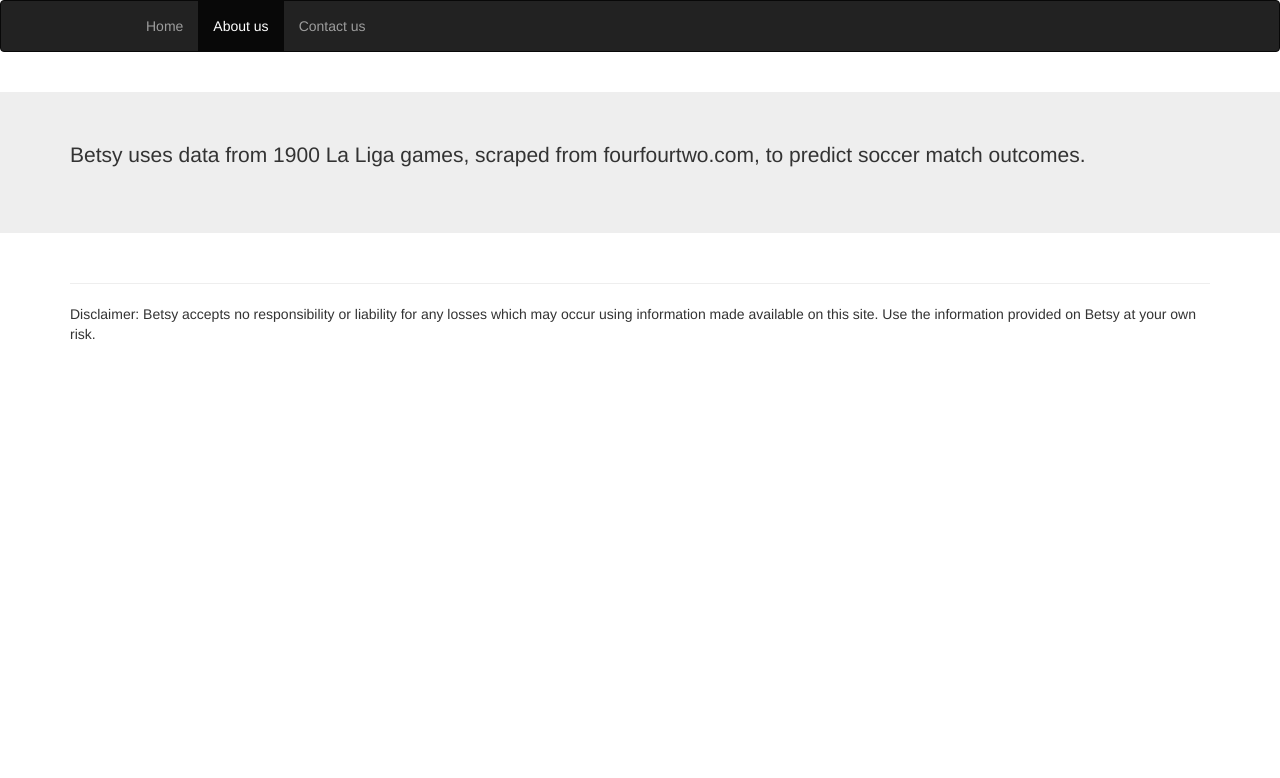
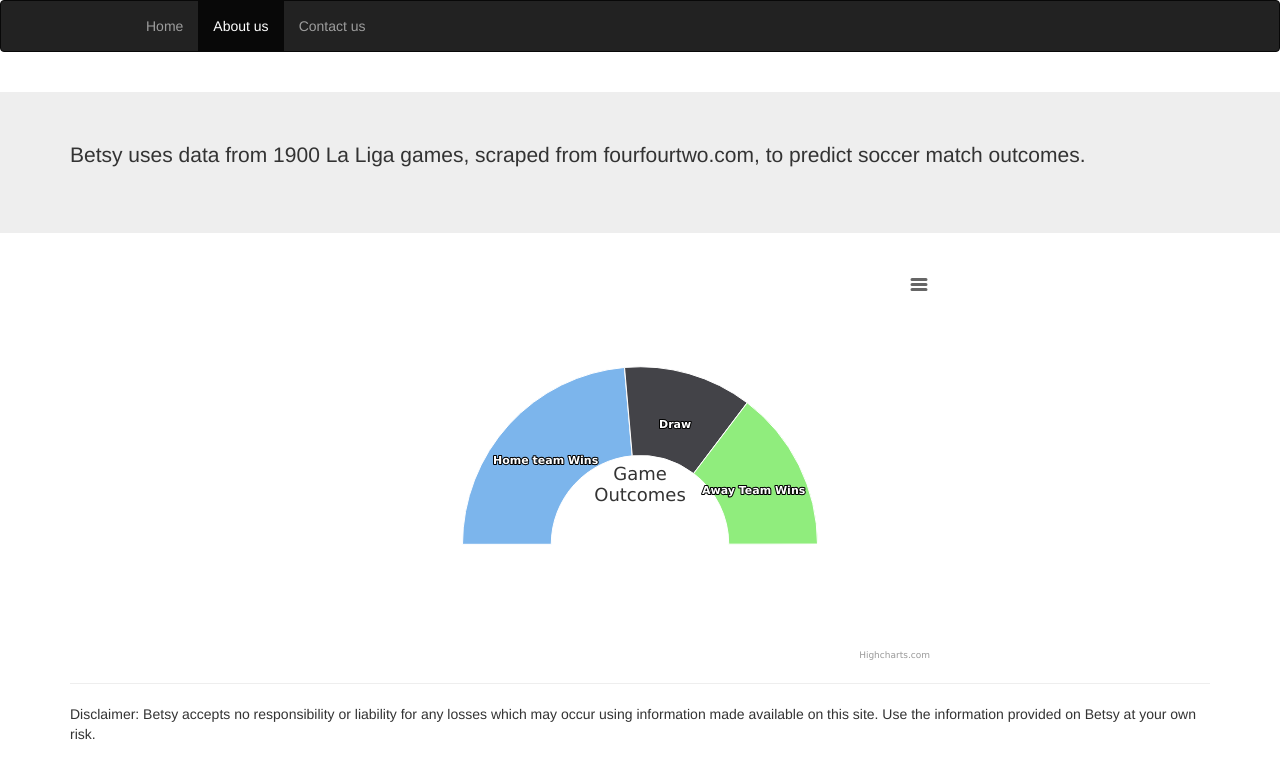
Before and after one commit to annaomalley/cis400-betsy, a website: page website/views/about.html in a window 1280 px wide. Drawn offline with nearby package versions, Linux system fonts and the light colour scheme.

Commit message:
added relevant chart

```diff
--- a/website/views/about.html
+++ b/website/views/about.html
@@ -2,6 +2,9 @@
 <head>
 <link rel="stylesheet" href="http://maxcdn.bootstrapcdn.com/bootstrap/3.3.1/css/bootstrap.min.css">
 <script src="//maxcdn.bootstrapcdn.com/bootstrap/3.3.1/js/bootstrap.min.js"></script>
+<script src="http://code.highcharts.com/highcharts.js"></script>
+<script src="http://code.highcharts.com/modules/exporting.js"></script>
+
 <title>About</title>
 
 </head>
@@ -27,6 +30,10 @@
 
 <div class="container">
 
+
+<div id="container" style="min-width: 310px; height: 400px; max-width: 600px; margin: 0 auto"></div>
+
+
 <hr>
 <footer>
   <p> Disclaimer: Betsy accepts no responsibility or liability for any losses which may occur using information made available on this site. Use the information provided on Betsy at your own risk.
@@ -38,5 +45,51 @@
   </div>
 
   </div>
+
+  <script>
+Highcharts.chart('container', {
+    chart: {
+        plotBackgroundColor: null,
+        plotBorderWidth: 0,
+        plotShadow: false
+    },
+    title: {
+        text: 'Game<br>Outcomes',
+        align: 'center',
+        verticalAlign: 'middle',
+        y: 40
+    },
+    tooltip: {
+        pointFormat: '{series.name}: <b>{point.percentage:.1f}%</b>'
+    },
+    plotOptions: {
+        pie: {
+            dataLabels: {
+                enabled: true,
+                distance: -50,
+                style: {
+                    fontWeight: 'bold',
+                    color: 'white'
+                }
+            },
+            startAngle: -90,
+            endAngle: 90,
+            center: ['50%', '75%']
+        }
+    },
+    series: [{
+        type: 'pie',
+        name: 'Browser share',
+        innerSize: '50%',
+        data: [
+            ['Home team Wins',   47,5],
+            ['Draw',       23.3],
+            ['Away Team Wins', 29.2]
+        ]
+    }]
+});
+</script>
+
+
 </body>
 </html>
```
